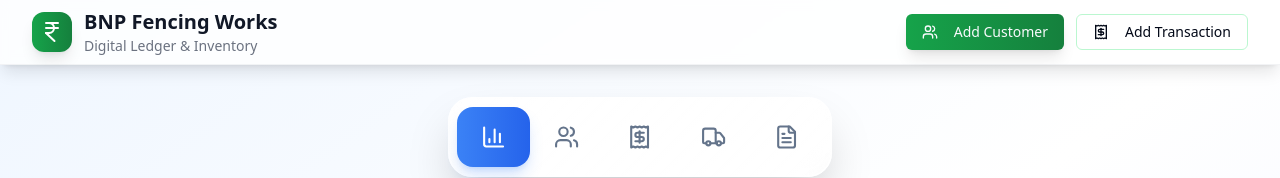
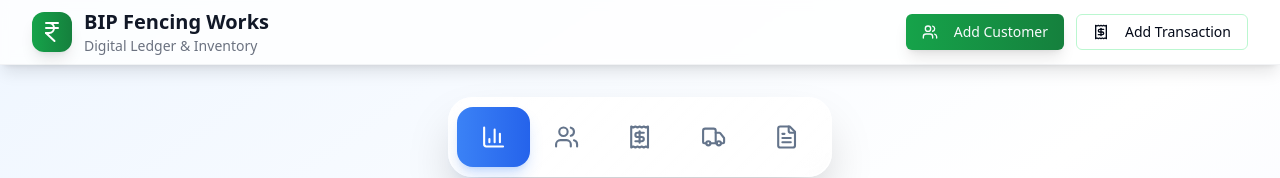
Before and after one commit to kishoreksk/pocket-book-online, a React (Vite) app: page / in a window 1280 px wide. Shown: the top 178 px of the page. Built offline with nearby package versions, Linux system fonts and the light colour scheme.

Commit message:
Fix: Rename company name
Replaced "BNP Fencing Works" with "BIP Fencing Works" in the application.

```diff
--- a/src/pages/Index.tsx
+++ b/src/pages/Index.tsx
@@ -1,3 +1,4 @@
+
 import React, { useState, useEffect } from 'react';
 import { Card, CardContent, CardHeader, CardTitle } from '@/components/ui/card';
 import { Button } from '@/components/ui/button';
@@ -246,7 +247,7 @@ const Index = () => {
 
     // Header
     doc.setFontSize(20);
-    doc.text('BNP Fencing Works', 20, 20);
+    doc.text('BIP Fencing Works', 20, 20);
     doc.setFontSize(16);
     doc.text(`${reportType.charAt(0).toUpperCase() + reportType.slice(1)} Report`, 20, 35);
     doc.setFontSize(12);
@@ -339,7 +340,7 @@ const Index = () => {
     }
 
     // Save the PDF
-    const fileName = `BNP_Fencing_${reportType}_report_${currentDate.toISOString().split('T')[0]}.pdf`;
+    const fileName = `BIP_Fencing_${reportType}_report_${currentDate.toISOString().split('T')[0]}.pdf`;
     doc.save(fileName);
   };
 
@@ -354,7 +355,7 @@ const Index = () => {
                 <IndianRupee className="h-4 w-4 sm:h-6 sm:w-6 text-white" />
               </div>
               <div>
-                <h1 className="text-lg sm:text-xl font-bold text-gray-900">BNP Fencing Works</h1>
+                <h1 className="text-lg sm:text-xl font-bold text-gray-900">BIP Fencing Works</h1>
                 <p className="text-xs sm:text-sm text-gray-500 hidden sm:block">Digital Ledger & Inventory</p>
               </div>
             </div>
```
